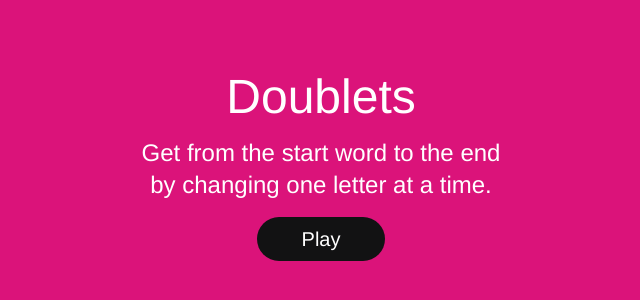
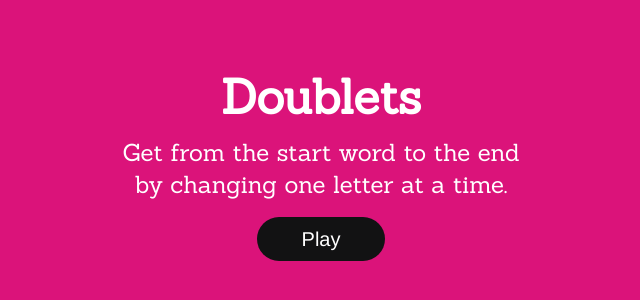
Before and after one commit to sam-jordan/doublets-game, a React (Vite) app: page / in a window 1280 px wide. Shown: the part 316-616 px from the top of the page, without its empty margins (319-959 px from the left). Built offline with nearby package versions, Linux system fonts and the light colour scheme.

Commit message:
Update start page fonts

```diff
--- a/index.html
+++ b/index.html
@@ -6,6 +6,7 @@
         <meta charset="UTF-8" />
         <meta content="width=device-width, initial-scale=1.0" name="viewport" />
         <title>Doublets</title>
+        <link rel="stylesheet" href="https://fonts.googleapis.com/css?family=Sanchez">
         <link href="/src/styles.css" rel="stylesheet" />
         <meta content="kys eslint" name="description" />
     </head>
--- a/src/components/app.tsx
+++ b/src/components/app.tsx
@@ -10,12 +10,12 @@ export default function App() {
     }
 
     return (
-        <div className='font-(family-name:--use-font-family) w-screen h-screen bg-pink-bright text-white flex flex-col justify-center items-center'>
+        <div className='font-(family-name:--start-fonts) w-screen h-screen bg-pink-bright text-white flex flex-col justify-center items-center'>
             <div className='flex flex-col justify-between items-center gap-4'>
                 <svg>
                     <use xlinkHref='../../static/logo.svg' />
                 </svg>
-                <h2 className='text-5xl'>Doublets</h2>
+                <h2 className='text-5xl font-bold'>Doublets</h2>
                 <p className='text-2xl text-center'>
                     Get from the start word to the end <br /> by changing one
                     letter at a time.
@@ -24,7 +24,7 @@ export default function App() {
                     onClick={() => {
                         setPage(Pages.GAME);
                     }}
-                    className='bg-grey-very-dark text-xl py-2 rounded-3xl w-32'
+                    className='font-(family-name:--game-fonts) bg-grey-very-dark text-xl py-2 rounded-3xl w-32 cursor-pointer'
                 >
                     Play
                 </button>
--- a/src/components/game.tsx
+++ b/src/components/game.tsx
@@ -193,7 +193,7 @@ export default function Game() {
     }
 
     return (
-        <div className='font-(family-name:--use-font-family) w-screen h-screen bg-grey-very-dark text-white flex flex-col'>
+        <div className='font-(family-name:--game-fonts) w-screen h-screen bg-grey-very-dark text-white flex flex-col'>
             <Header handleDifficulty={handleDifficulty} />
             <Popup popup={popup} />
             <div className='flex justify-evenly items-center grow'>
--- a/src/styles.css
+++ b/src/styles.css
@@ -8,7 +8,8 @@
 }
 
 @theme {
-    --use-font-family:
+    --start-fonts: 'Sanchez', 'Times New Roman', Times, serif;
+    --game-fonts:
         'Franklin Gothic Medium', 'Franklin Gothic', 'ITC Franklin Gothic',
         Arial, sans-serif;
 }
```
